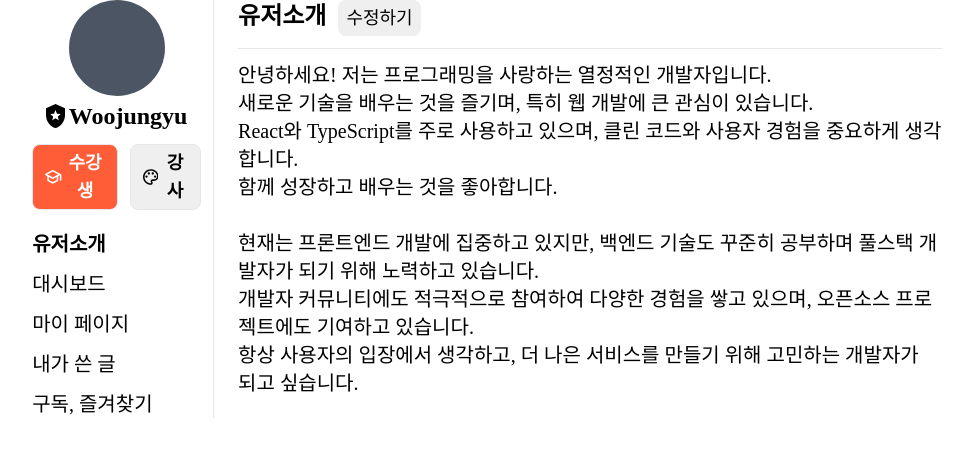
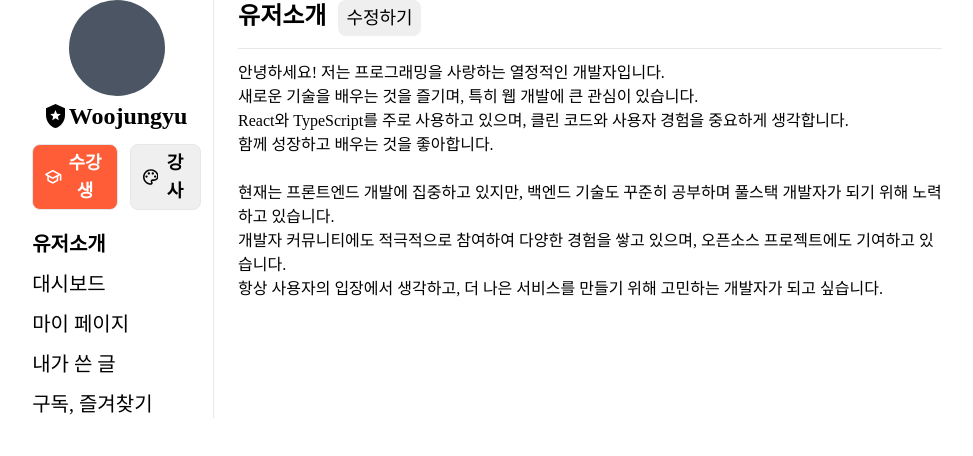
Before and after one commit to dnwnsrb11/grimtalk, a React (Vite) app: page /mypage in a window 1280 px wide. Shown: the top 456 px of the page, without its empty margins (153-1126 px from the left). Built offline with nearby package versions, Linux system fonts and the light colour scheme; a web font is replaced by a local one.

Commit message:
design: 유저 소개 폰트 사이즈 16px로 수정

```diff
--- a/src/components/mypage/MemberIntroSection.jsx
+++ b/src/components/mypage/MemberIntroSection.jsx
@@ -10,5 +10,5 @@ React와 TypeScript를 주로 사용하고 있으며, 클린 코드와 사용자
 개발자 커뮤니티에도 적극적으로 참여하여 다양한 경험을 쌓고 있으며, 오픈소스 프로젝트에도 기여하고 있습니다.
 항상 사용자의 입장에서 생각하고, 더 나은 서비스를 만들기 위해 고민하는 개발자가 되고 싶습니다.`;
 
-  return <p className="whitespace-pre-wrap break-all text-xl">{intro}</p>;
+  return <p className="whitespace-pre-wrap break-all text-base">{intro}</p>;
 };
```
